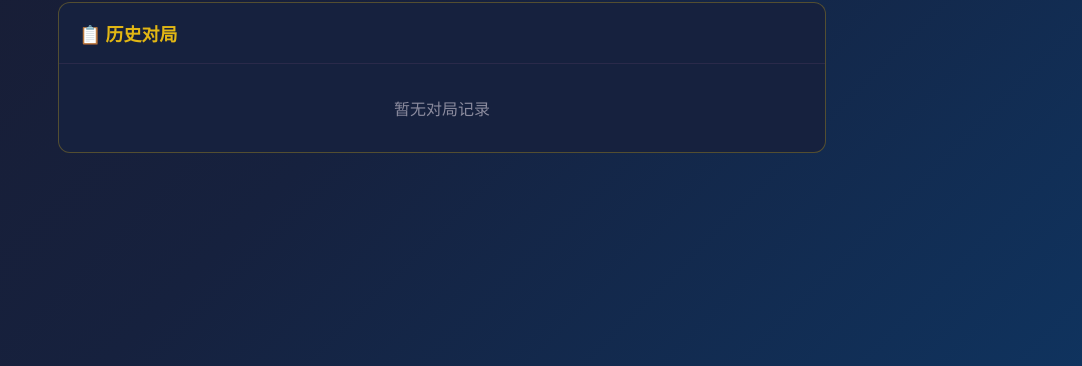
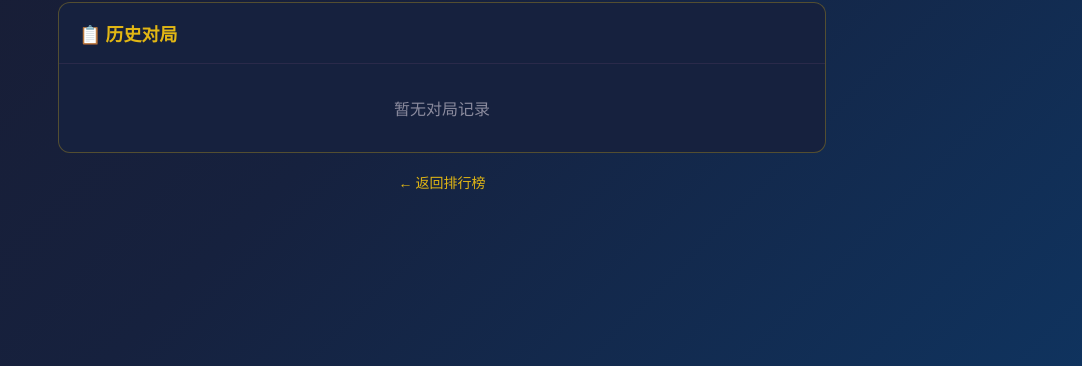
Before and after one commit to iceshoesss/HDT_BGTracker, a Flask app: template league/templates/player.html in a window 1280 px wide. Shown: the part 374-740 px from the top of the page, without its empty margins (198-1280 px from the left). Run offline with Flask 3, Linux system fonts and the light colour scheme; the template is opened without the code that fills it, so the values that code supplies are empty; some libraries are stand-ins or nearby versions.

Commit message:
feat: 增加player界面返回按钮

```diff
--- a/league/templates/player.html
+++ b/league/templates/player.html
@@ -83,5 +83,8 @@
         <div class="px-5 py-8 text-center text-hearth-dim">暂无对局记录</div>
         {% endif %}
     </div>
+        <div class="mt-4 text-center">
+        <a href="/" class="text-sm text-hearth-gold hover:underline">← 返回排行榜</a>
+    </div>
 </div>
 {% endblock %}
```
